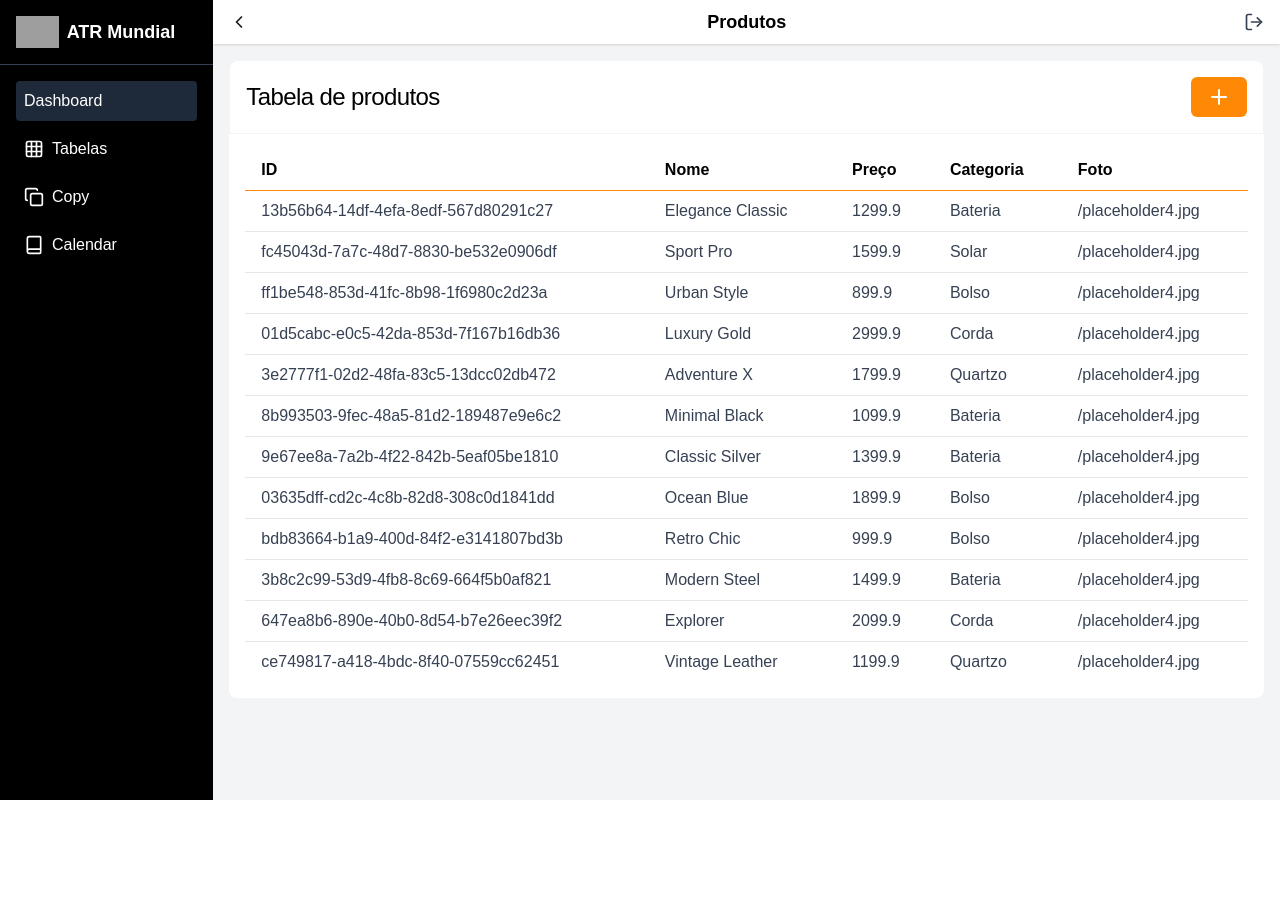
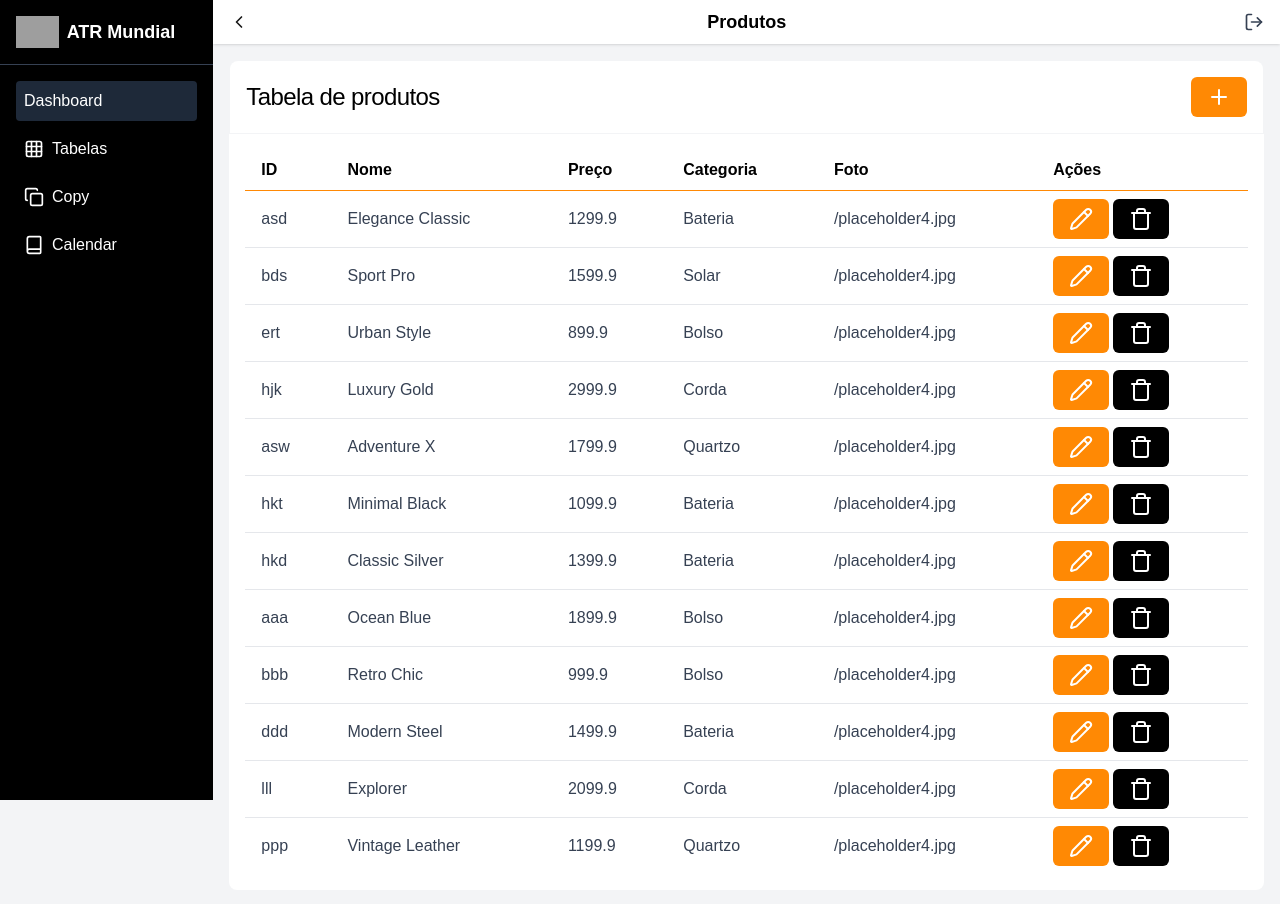
Before and after one commit to Ceratt1/gestao_agil, a Next.js app in the folder frontend/: page /dashboard/produtos in a window 1280 px wide. Before the commit the page ends 800 px from the top, so only its background shows below. Built offline with nearby package versions, Linux system fonts and the light colour scheme; grey boxes are pictures that could not be loaded.

Commit message:
adicionado botões da tabela

```diff
--- a/frontend/components/admin/AdminNavs.tsx
+++ b/frontend/components/admin/AdminNavs.tsx
@@ -1,3 +1,4 @@
+import { useState } from "react";
 import AdminSideMenu from "./AdminSideMenu";
 import AdminTopNav from "./AdminTopNav";
 
@@ -7,9 +8,12 @@ interface AdminNavsParameters {
 }
 
 export default function AdminNavs({children, page}: AdminNavsParameters) {
+
+    const [sidebarOpen, setSidebarOpen] = useState(true)
+
     return (
          <div className="min-h-screen flex bg-gray-100">
-              <AdminSideMenu />
+              <AdminSideMenu isOpen={sidebarOpen} toggleOpen={() => setSidebarOpen(o => !o)}/>
               <div className="flex flex-col w-full">
                 <AdminTopNav page={page}/>
                 {children}
--- a/frontend/components/admin/Table.tsx
+++ b/frontend/components/admin/Table.tsx
@@ -2,11 +2,112 @@ import { Categoria } from "@/@types/Categoria.enum"
 import { Produtos } from "@/@types/Produtos"
 import { v4 as uuidv4 } from "uuid"
 import { UUIDTypes } from "uuid"
+import { Button } from "../ui/button"
+import { Pencil, Trash } from "lucide-react"
 
+
+// const produtosExemplo: Produtos[] = [
+//   {
+//     uuid: uuidv4() as UUIDTypes,
+//     nome: "Elegance Classic",
+//     imagemCaminho: "/placeholder4.jpg",
+//     whatsappLink: "https://wa.me/555197274193?text=Tenho%20interesse%20no%20Elegance%20Classic",
+//     preco: 1299.9,
+//     categoria: Categoria.MECANICO_BATERIA,
+//   },
+//   {
+//     uuid: uuidv4() as UUIDTypes,
+//     nome: "Sport Pro",
+//     imagemCaminho: "/placeholder4.jpg",
+//     whatsappLink: "https://wa.me/555197274193?text=Tenho%20interesse%20no%20Sport%20Pro",
+//     preco: 1599.9,
+//     categoria: Categoria.SOLAR,
+//   },
+//   {
+//     uuid: uuidv4() as UUIDTypes,
+//     nome: "Urban Style",
+//     imagemCaminho: "/placeholder4.jpg",
+//     whatsappLink: "https://wa.me/555197274193?text=Tenho%20interesse%20no%20Urban%20Style",
+//     preco: 899.9,
+//     categoria: Categoria.BOLSO,
+//   },
+//   {
+//     uuid: uuidv4() as UUIDTypes,
+//     nome: "Luxury Gold",
+//     imagemCaminho: "/placeholder4.jpg",
+//     whatsappLink: "https://wa.me/555197274193?text=Tenho%20interesse%20no%20Luxury%20Gold",
+//     preco: 2999.9,
+//     categoria: Categoria.CORDA,
+//   },
+//   {
+//     uuid: uuidv4() as UUIDTypes,
+//     nome: "Adventure X",
+//     imagemCaminho: "/placeholder4.jpg",
+//     whatsappLink: "https://wa.me/555197274193?text=Tenho%20interesse%20no%20Adventure%20X",
+//     preco: 1799.9,
+//     categoria: Categoria.QUARTZO,
+//   },
+//   {
+//     uuid: uuidv4() as UUIDTypes,
+//     nome: "Minimal Black",
+//     imagemCaminho: "/placeholder4.jpg",
+//     whatsappLink: "https://wa.me/555197274193?text=Tenho%20interesse%20no%20Minimal%20Black",
+//     preco: 1099.9,
+//     categoria: Categoria.MECANICO_BATERIA,
+//   },
+//   {
+//     uuid: uuidv4() as UUIDTypes,
+//     nome: "Classic Silver",
+//     imagemCaminho: "/placeholder4.jpg",
+//     whatsappLink: "https://wa.me/555197274193?text=Tenho%20interesse%20no%20Classic%20Silver",
+//     preco: 1399.9,
+//     categoria: Categoria.MECANICO_BATERIA,
+//   },
+//   {
+//     uuid: uuidv4() as UUIDTypes,
+//     nome: "Ocean Blue",
+//     imagemCaminho: "/placeholder4.jpg",
+//     whatsappLink: "https://wa.me/555197274193?text=Tenho%20interesse%20no%20Ocean%20Blue",
+//     preco: 1899.9,
+//     categoria: Categoria.BOLSO,
+//   },
+//   {
+//     uuid: uuidv4() as UUIDTypes,
+//     nome: "Retro Chic",
+//     imagemCaminho: "/placeholder4.jpg",
+//     whatsappLink: "https://wa.me/555197274193?text=Tenho%20interesse%20no%20Retro%20Chic",
+//     preco: 999.9,
+//     categoria: Categoria.BOLSO,
+//   },
+//   {
+//     uuid: uuidv4() as UUIDTypes,
+//     nome: "Modern Steel",
+//     imagemCaminho: "/placeholder4.jpg",
+//     whatsappLink: "https://wa.me/555197274193?text=Tenho%20interesse%20no%20Modern%20Steel",
+//     preco: 1499.9,
+//     categoria: Categoria.MECANICO_BATERIA,
+//   },
+//   {
+//     uuid: uuidv4() as UUIDTypes,
+//     nome: "Explorer",
+//     imagemCaminho: "/placeholder4.jpg",
+//     whatsappLink: "https://wa.me/555197274193?text=Tenho%20interesse%20no%20Explorer",
+//     preco: 2099.9,
+//     categoria: Categoria.CORDA,
+//   },
+//   {
+//     uuid: uuidv4() as UUIDTypes,
+//     nome: "Vintage Leather",
+//     imagemCaminho: "/placeholder4.jpg",
+//     whatsappLink: "https://wa.me/555197274193?text=Tenho%20interesse%20no%20Vintage%20Leather",
+//     preco: 1199.9,
+//     categoria: Categoria.QUARTZO,
+//   },
+// ]
 
 const produtosExemplo: Produtos[] = [
   {
-    uuid: uuidv4() as UUIDTypes,
+    uuid: "asd" as UUIDTypes,
     nome: "Elegance Classic",
     imagemCaminho: "/placeholder4.jpg",
     whatsappLink: "https://wa.me/555197274193?text=Tenho%20interesse%20no%20Elegance%20Classic",
@@ -14,7 +115,7 @@ const produtosExemplo: Produtos[] = [
     categoria: Categoria.MECANICO_BATERIA,
   },
   {
-    uuid: uuidv4() as UUIDTypes,
+    uuid: "bds" as UUIDTypes,
     nome: "Sport Pro",
     imagemCaminho: "/placeholder4.jpg",
     whatsappLink: "https://wa.me/555197274193?text=Tenho%20interesse%20no%20Sport%20Pro",
@@ -22,7 +123,7 @@ const produtosExemplo: Produtos[] = [
     categoria: Categoria.SOLAR,
   },
   {
-    uuid: uuidv4() as UUIDTypes,
+    uuid: "ert" as UUIDTypes,
     nome: "Urban Style",
     imagemCaminho: "/placeholder4.jpg",
     whatsappLink: "https://wa.me/555197274193?text=Tenho%20interesse%20no%20Urban%20Style",
@@ -30,7 +131,7 @@ const produtosExemplo: Produtos[] = [
     categoria: Categoria.BOLSO,
   },
   {
-    uuid: uuidv4() as UUIDTypes,
+    uuid: "hjk" as UUIDTypes,
     nome: "Luxury Gold",
     imagemCaminho: "/placeholder4.jpg",
     whatsappLink: "https://wa.me/555197274193?text=Tenho%20interesse%20no%20Luxury%20Gold",
@@ -38,7 +139,7 @@ const produtosExemplo: Produtos[] = [
     categoria: Categoria.CORDA,
   },
   {
-    uuid: uuidv4() as UUIDTypes,
+    uuid: "asw" as UUIDTypes,
     nome: "Adventure X",
     imagemCaminho: "/placeholder4.jpg",
     whatsappLink: "https://wa.me/555197274193?text=Tenho%20interesse%20no%20Adventure%20X",
@@ -46,7 +147,7 @@ const produtosExemplo: Produtos[] = [
     categoria: Categoria.QUARTZO,
   },
   {
-    uuid: uuidv4() as UUIDTypes,
+    uuid: "hkt" as UUIDTypes,
     nome: "Minimal Black",
     imagemCaminho: "/placeholder4.jpg",
     whatsappLink: "https://wa.me/555197274193?text=Tenho%20interesse%20no%20Minimal%20Black",
@@ -54,7 +155,7 @@ const produtosExemplo: Produtos[] = [
     categoria: Categoria.MECANICO_BATERIA,
   },
   {
-    uuid: uuidv4() as UUIDTypes,
+    uuid: "hkd" as UUIDTypes,
     nome: "Classic Silver",
     imagemCaminho: "/placeholder4.jpg",
     whatsappLink: "https://wa.me/555197274193?text=Tenho%20interesse%20no%20Classic%20Silver",
@@ -62,7 +163,7 @@ const produtosExemplo: Produtos[] = [
     categoria: Categoria.MECANICO_BATERIA,
   },
   {
-    uuid: uuidv4() as UUIDTypes,
+    uuid: "aaa" as UUIDTypes,
     nome: "Ocean Blue",
     imagemCaminho: "/placeholder4.jpg",
     whatsappLink: "https://wa.me/555197274193?text=Tenho%20interesse%20no%20Ocean%20Blue",
@@ -70,7 +171,7 @@ const produtosExemplo: Produtos[] = [
     categoria: Categoria.BOLSO,
   },
   {
-    uuid: uuidv4() as UUIDTypes,
+    uuid: "bbb" as UUIDTypes,
     nome: "Retro Chic",
     imagemCaminho: "/placeholder4.jpg",
     whatsappLink: "https://wa.me/555197274193?text=Tenho%20interesse%20no%20Retro%20Chic",
@@ -78,7 +179,7 @@ const produtosExemplo: Produtos[] = [
     categoria: Categoria.BOLSO,
   },
   {
-    uuid: uuidv4() as UUIDTypes,
+    uuid: "ddd" as UUIDTypes,
     nome: "Modern Steel",
     imagemCaminho: "/placeholder4.jpg",
     whatsappLink: "https://wa.me/555197274193?text=Tenho%20interesse%20no%20Modern%20Steel",
@@ -86,7 +187,7 @@ const produtosExemplo: Produtos[] = [
     categoria: Categoria.MECANICO_BATERIA,
   },
   {
-    uuid: uuidv4() as UUIDTypes,
+    uuid: "lll" as UUIDTypes,
     nome: "Explorer",
     imagemCaminho: "/placeholder4.jpg",
     whatsappLink: "https://wa.me/555197274193?text=Tenho%20interesse%20no%20Explorer",
@@ -94,7 +195,7 @@ const produtosExemplo: Produtos[] = [
     categoria: Categoria.CORDA,
   },
   {
-    uuid: uuidv4() as UUIDTypes,
+    uuid: "ppp" as UUIDTypes,
     nome: "Vintage Leather",
     imagemCaminho: "/placeholder4.jpg",
     whatsappLink: "https://wa.me/555197274193?text=Tenho%20interesse%20no%20Vintage%20Leather",
@@ -102,6 +203,9 @@ const produtosExemplo: Produtos[] = [
     categoria: Categoria.QUARTZO,
   },
 ]
+
+
+
 
 export default function Table() {
 
@@ -114,14 +218,14 @@ export default function Table() {
                         <th className="px-4 py-2 font-bold text-base">Nome</th>
                         <th className="px-4 py-2 font-bold text-base">Preço</th>
                         <th className="px-4 py-2 font-bold text-base">Categoria</th>
-
                         <th className="px-4 py-2 font-bold text-base">Foto</th>
+                        <th className="px-4 py-2 font-bold text-base">Ações</th>
                     </tr>
                 </thead>
                 <tbody className="text-gray-700">
                     {produtosExemplo.map((emp, index) => (
                         <tr
-                            key={emp.uuid}
+                            key={emp.uuid as string}
                             className="hover:bg-gray-100 transition-colors border-b border-gray-200 last:border-none text-left"
                         >
                             <td className="px-4 py-2">{emp.uuid}</td>
@@ -129,6 +233,10 @@ export default function Table() {
                             <td className="px-4 py-2">{emp.preco}</td>
                             <td className="px-4 py-2">{emp.categoria}</td>
                             <td className="px-4 py-2">{emp.imagemCaminho}</td>
+                            <td className="px-4 py-2 flex gap-1">
+                              <Button className="rounded-full bg-orange-400 text-white hover:bg-orange-300 cursor-pointer"><Pencil /></Button>
+                              <Button className="rounded-full bg-black text-white hover:bg-gray-600 cursor-pointer"><Trash /></Button>
+                            </td>
                         </tr>
                     ))}
                 </tbody>
--- a/frontend/pages/dashboard/produtos/index.tsx
+++ b/frontend/pages/dashboard/produtos/index.tsx
@@ -1,3 +1,5 @@
+"use client"
+
 import AdminNavs from "@/components/admin/AdminNavs";
 import Table from "@/components/admin/Table";
 
@@ -7,14 +9,14 @@ import AdminProductForm from "@/components/admin/AdminProductForm";
 import { useEffect, useRef, useState } from "react";
 
 export default function Produtos() {
-    const [open, setOpen] = useState(false);
+    const [formOpen, setFormOpen] = useState(false);
     const popoverRef = useRef<HTMLDivElement>(null);
 
     // Close popover when clicking outside
     useEffect(() => {
       function handleClickOutside(event: MouseEvent) {
         if (popoverRef.current && !popoverRef.current.contains(event.target)) {
-          setOpen(false);
+          setFormOpen(false);
         }
       }
 
@@ -27,20 +29,20 @@ export default function Produtos() {
         <div className="md:mx-0 md:my-4 lg:m-4">
           <div className="flex justify-between items-center text-black p-4 bg-white m-px rounded-t-lg">
             <p className="text-2xl font-light tracking-tight text-black">Tabela de produtos</p>
-            <Button onClick={() => setOpen(!open)} className="rounded-full bg-orange-400 text-white hover:bg-orange-300 cursor-pointer"><Plus /></Button>
+            <Button onClick={() => setFormOpen(!formOpen)} className="rounded-full bg-orange-400 text-white hover:bg-orange-300 cursor-pointer"><Plus /></Button>
           </div>
           <div className="p-4 rounded-b-lg  bg-white  ">
-            <Table></Table>
+            <Table />
           </div>
         </div>
 
-        {open && (
+        {formOpen && (
           <>
             <div className="absolute top-0 left-0 w-full h-full bg-black opacity-30">
             </div>
             <div className="opacity-100 absolute top-1/2 left-1/2 transform -translate-x-1/2 -translate-y-1/2 mt-2 w-48 rounded-lg bg-white shadow-lg w-sm" ref={popoverRef}>
               <div className="p-4 text-sm text-gray-700">
-                <AdminProductForm onSubmit={() => setOpen(false)}/>
+                <AdminProductForm onSubmit={() => setFormOpen(false)}/>
               </div>
             </div>
           </>
```
Also changed, not shown: frontend/components/admin/AdminSideMenu.tsx (+8 -1 lines).
